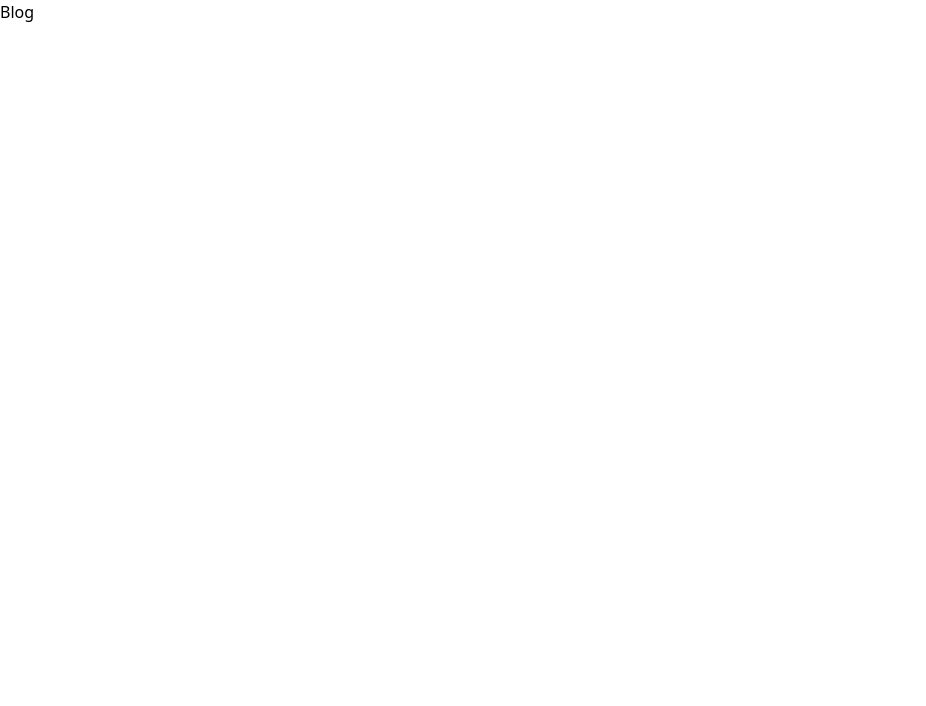
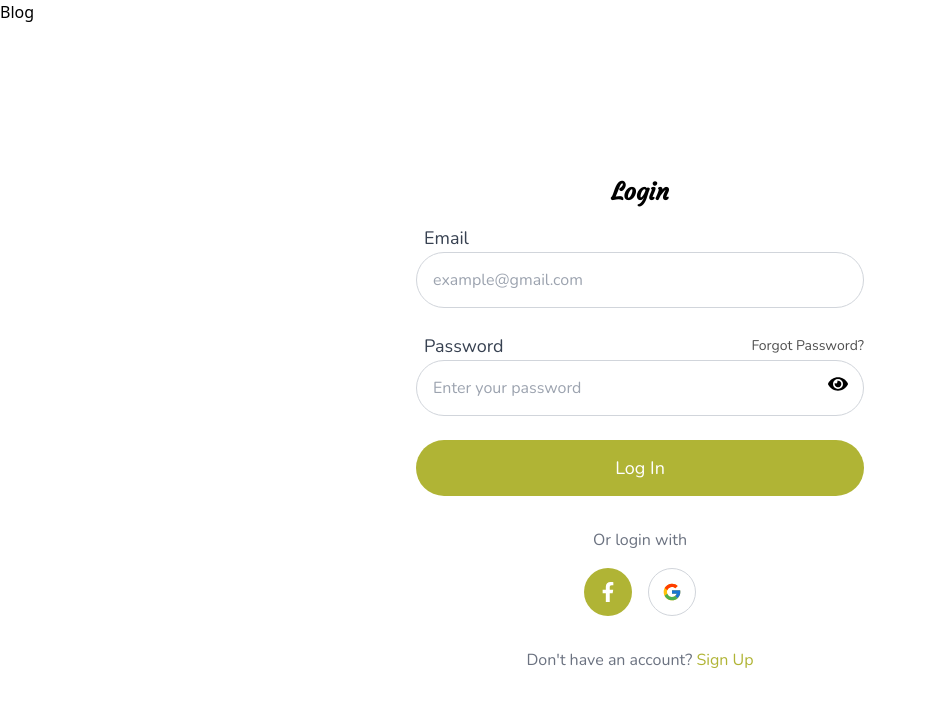
Before and after one commit to RuthNyankum/Grocery-Store, a React (Vite) app: page /blog in a window 1280 px wide. Shown: the top 706 px of the page, without its empty margins (0-926 px from the left). Built offline with nearby package versions, Linux system fonts and the light colour scheme.

Commit message:
added login section

```diff
--- a/src/App.jsx
+++ b/src/App.jsx
@@ -5,6 +5,7 @@ import Products from './pages/products';
 import Cart from './pages/cart';
 import Blog from './pages/blog';
 import Contact from './pages/contact';
+import Login from './pages/login';
 
 function App() {
   const router = createBrowserRouter([
@@ -28,6 +29,10 @@ function App() {
       path: 'contact-us',
       element: <Contact />,
     },
+    {
+      path: 'login',
+      element: <Login />,
+    },
   ]);
   return <RouterProvider router={router} />;
 }
--- a/src/pages/blog/index.jsx
+++ b/src/pages/blog/index.jsx
@@ -1,7 +1,13 @@
 import React from 'react';
+import Login from '../login';
 
 const Blog = () => {
-  return <div>Blog</div>;
+  return (
+    <div>
+      Blog
+      <Login />
+    </div>
+  );
 };
 
 export default Blog;
--- /dev/null
+++ b/src/pages/login.jsx
@@ -0,0 +1,105 @@
+import React, { useState } from 'react';
+import { FaFacebookF, FaEye, FaEyeSlash } from 'react-icons/fa';
+import { FcGoogle } from 'react-icons/fc';
+
+const Login = () => {
+  const [showPassword, setShowPassword] = useState(false);
+
+  const togglePasswordVisibility = () => {
+    setShowPassword(!showPassword);
+  };
+
+  return (
+    <div className="min-h-screen flex flex-col justify-center items-center px-4 md:px-0 font-nunito">
+      <div className="w-full max-w-md">
+        <h1 className="font-bold text-2xl mb-4 text-center font-courgette">
+          Login
+        </h1>
+
+        <form action="" className="space-y-6">
+          <div>
+            <label
+              htmlFor="email"
+              className="block text-lg font-medium text-gray-700 pl-2"
+            >
+              Email
+            </label>
+            <input
+              type="email"
+              placeholder="example@gmail.com"
+              id="email"
+              className="w-full h-14 px-4 py-2 rounded-l-full rounded-r-full border border-gray-300 focus:ring-2 focus:ring-blue-500"
+            />
+          </div>
+
+          <div className="relative">
+            <div className="flex justify-between items-center">
+              <label
+                htmlFor="password"
+                className="block text-lg font-medium text-gray-700 pl-2"
+              >
+                Password
+              </label>
+              <a
+                href="/forgot-password"
+                className="text-sm text-secondary hover:underline"
+              >
+                Forgot Password?
+              </a>
+            </div>
+            <input
+              type={showPassword ? 'text' : 'password'}
+              id="password"
+              placeholder="Enter your password"
+              className="w-full h-14 px-4 py-2 rounded-l-full rounded-r-full border border-gray-300 focus:ring-2 focus:ring-blue-500"
+            />
+            <button
+              type="button"
+              className="absolute top-1/2 right-4 bottom-20 transform -translate-y-1/2"
+              onClick={togglePasswordVisibility}
+            >
+              {showPassword ? (
+                <FaEyeSlash className="w-5 h-5" />
+              ) : (
+                <FaEye className="w-5 h-5" />
+              )}
+            </button>
+          </div>
+
+          <button className="w-full h-14 px-4 py-2 text-lg bg-primary text-white rounded-l-full rounded-r-full hover:bg-secondary transition duration-300">
+            Log In
+          </button>
+        </form>
+
+        <div className="mt-8">
+          <p className="text-center text-gray-500 mb-4">Or login with</p>
+          <div className="flex justify-center space-x-4">
+            <a
+              href="/auth/facebook"
+              className="w-12 h-12 flex items-center justify-center bg-primary text-white rounded-full hover:bg-secondary transition duration-300"
+            >
+              <FaFacebookF className="text-white w-5 h-5" />
+            </a>
+            <a
+              href="/auth/google"
+              className="w-12 h-12 flex items-center justify-center bg-white text-black border border-gray-300 rounded-full hover:bg-gray-100 transition duration-300"
+            >
+              <FcGoogle className="w-5 h-5" />
+            </a>
+          </div>
+        </div>
+
+        <div className="mt-8 text-center">
+          <p className="text-gray-500">
+            Don't have an account?{' '}
+            <a href="/signup" className="text-primary hover:underline">
+              Sign Up
+            </a>
+          </p>
+        </div>
+      </div>
+    </div>
+  );
+};
+
+export default Login;
```
